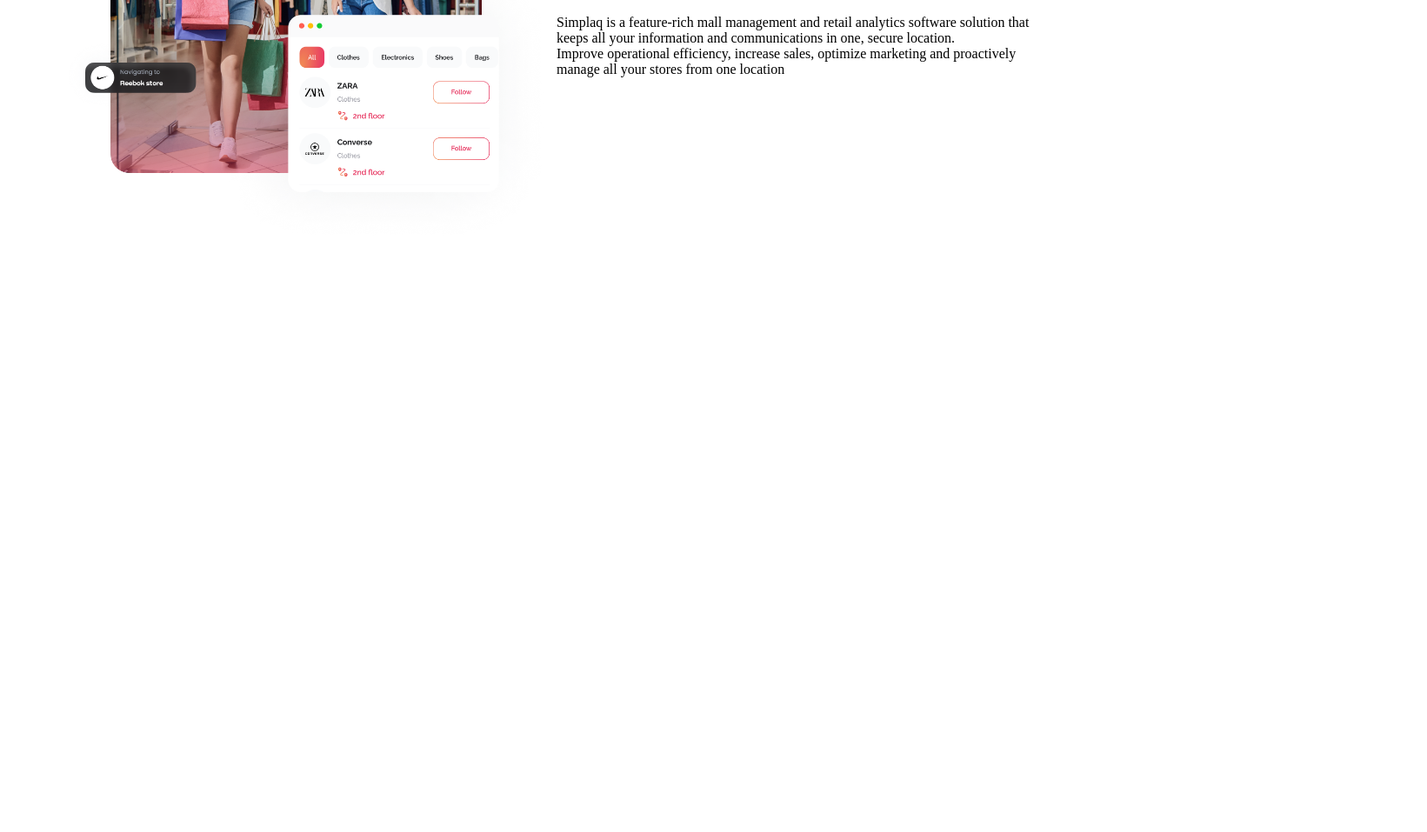
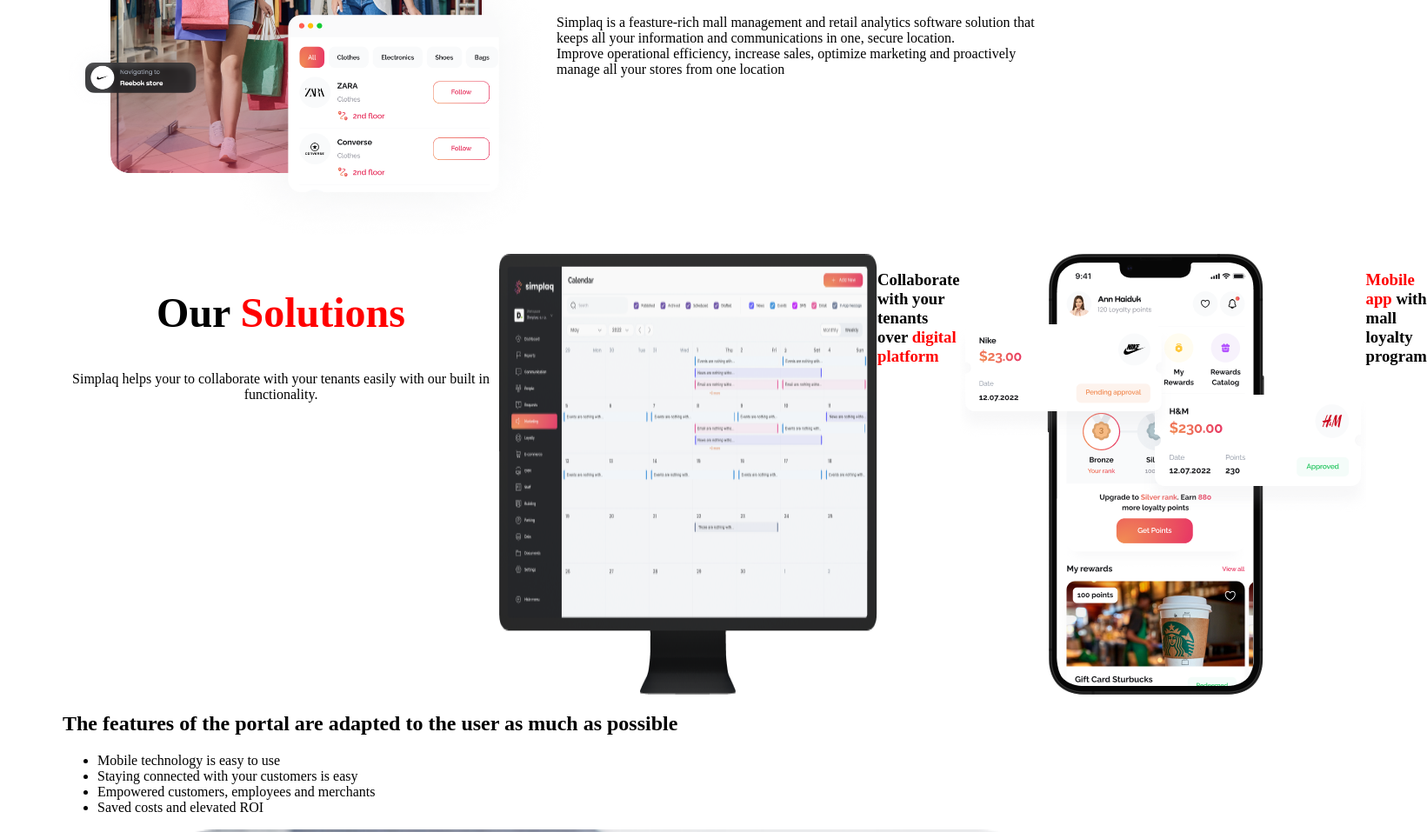
Before and after one commit to Kuralai07/FigmaProject, a plain HTML site: page project2.html in a window 1280 px wide. Shown: the part 756-1713 px from the top of the page at 87% size, 1641 px wide, since content can reach past the window. Before the commit the page ends 1056 px from the top, so only its background shows below. Drawn offline with Linux system fonts and the light colour scheme.

Commit message:
new version

```diff
--- a/css/style.scss
+++ b/css/style.scss
@@ -130,3 +130,28 @@
 }
 
     // second section end
+
+    // third section start
+
+.third-section-container{
+display: flex;
+
+}
+
+.third-section-text {
+    text-align: center;
+
+
+}
+.section3-text {
+font-size: 3rem;
+}
+
+.section3-text2 {
+color: red;
+
+}
+
+
+
+    // third section end
--- a/project2.html
+++ b/project2.html
@@ -52,12 +52,54 @@
                 <h2 class="section2-text">Easy and convenient management
                     <span class="section2-text2">of your shopping mall</span>
                 </h2>
-                <p>Simplaq is a feature-rich mall management and retail analytics software solution that keeps all your information and communications in one, secure location.
+                <p>Simplaq is a feasture-rich mall management and retail analytics software solution that keeps all your information and communications in one, secure location.
                     <br> Improve operational efficiency, increase sales, optimize marketing and proactively manage all your stores from one location
                 </p>
             </div>
 
         </section>
+
+        <section class="third-section-container">
+            <div class="third-section-text">
+                <h2 class="section3-text">
+                    Our <span class="section3-text2">Solutions</span>
+                </h2>
+                <p>
+                    Simplaq helps your to collaborate with your tenants easily with our built in functionality.
+                </p>
+            </div>
+            <br>
+            <div class="third-section-img1">
+                <img src="./img/png/third-section-img1.png" alt="" >
+                <h3 class="section3-text3">
+                    Collaborate with your tenants over
+                    <span class="section3-txt3">digital platform</span>
+                </h3>
+                <img src="./img/png/third-section-img2.png" alt="">
+                <h3 class="section3-text4">
+                   <span class="section3-txt4">Mobile app</span>
+                   with mall loyalty program
+                </h3>
+            </div>
+        </section>
+
+        <section class="fourth-section-container">
+            <div class="fourth-section-text">
+                <h2 class="section4-text1">
+                    <span class="section4-txt1">The features of the portal are</span>
+                    adapted to the user as much as possible
+                </h2>
+                <ul>
+                    <li>Mobile technology is easy to use</li>
+                    <li>Staying connected with your customers is easy</li>
+                    <li>Empowered customers, employees and merchants</li>
+                    <li>Saved costs and elevated ROI</li>
+                </ul>
+            </div>
+            <div class="fourth-section-img">
+                <img src="./img/png/foutrh-section.png" alt="">
+            </div>
+        </section>
     </main>
     <script src="./index.js"></script>
 </body>
```
Also changed, not shown: css/style.css, img/png/foutrh-section.png (added), img/png/third-section-img1.png (added), img/png/third-section-img2.png (added).
